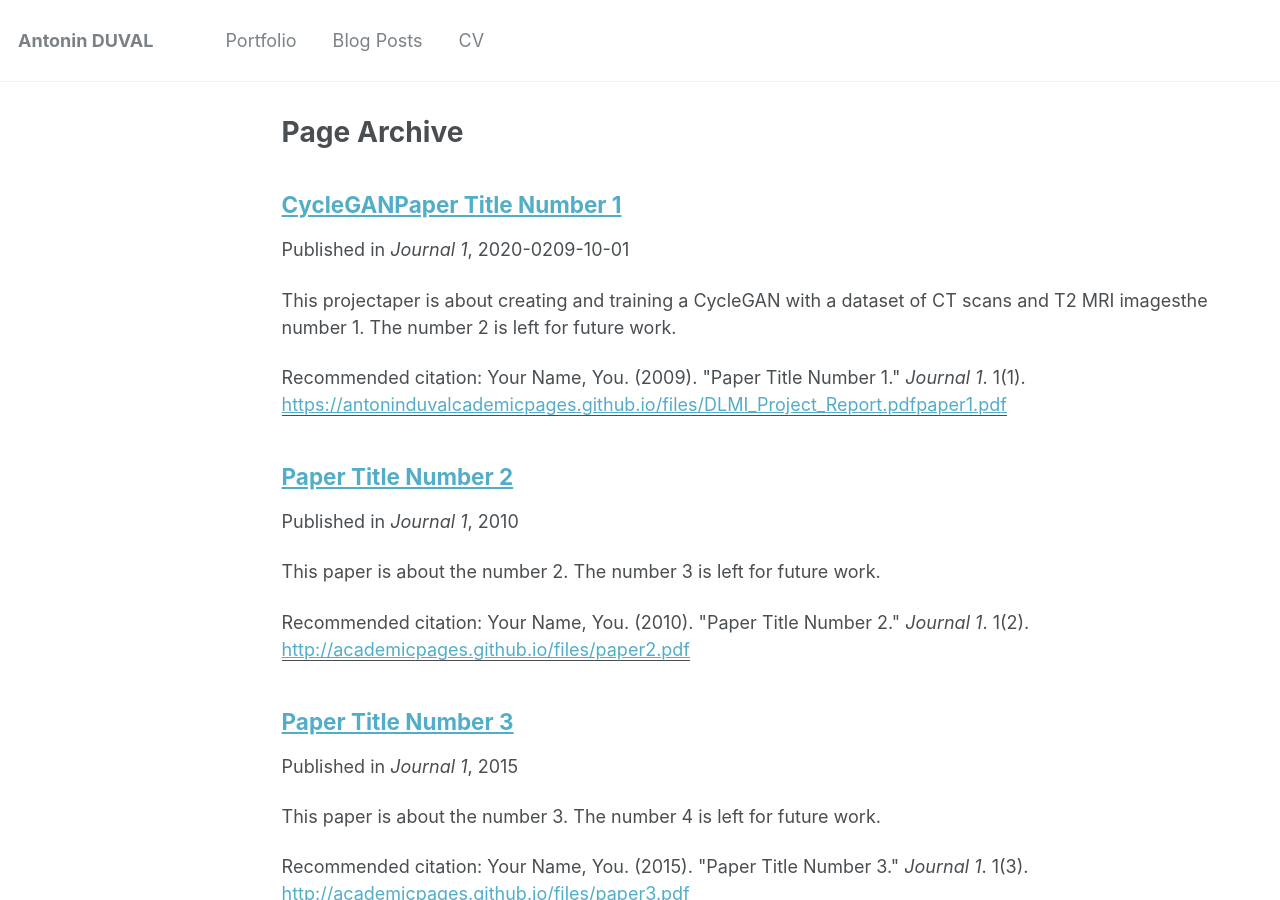
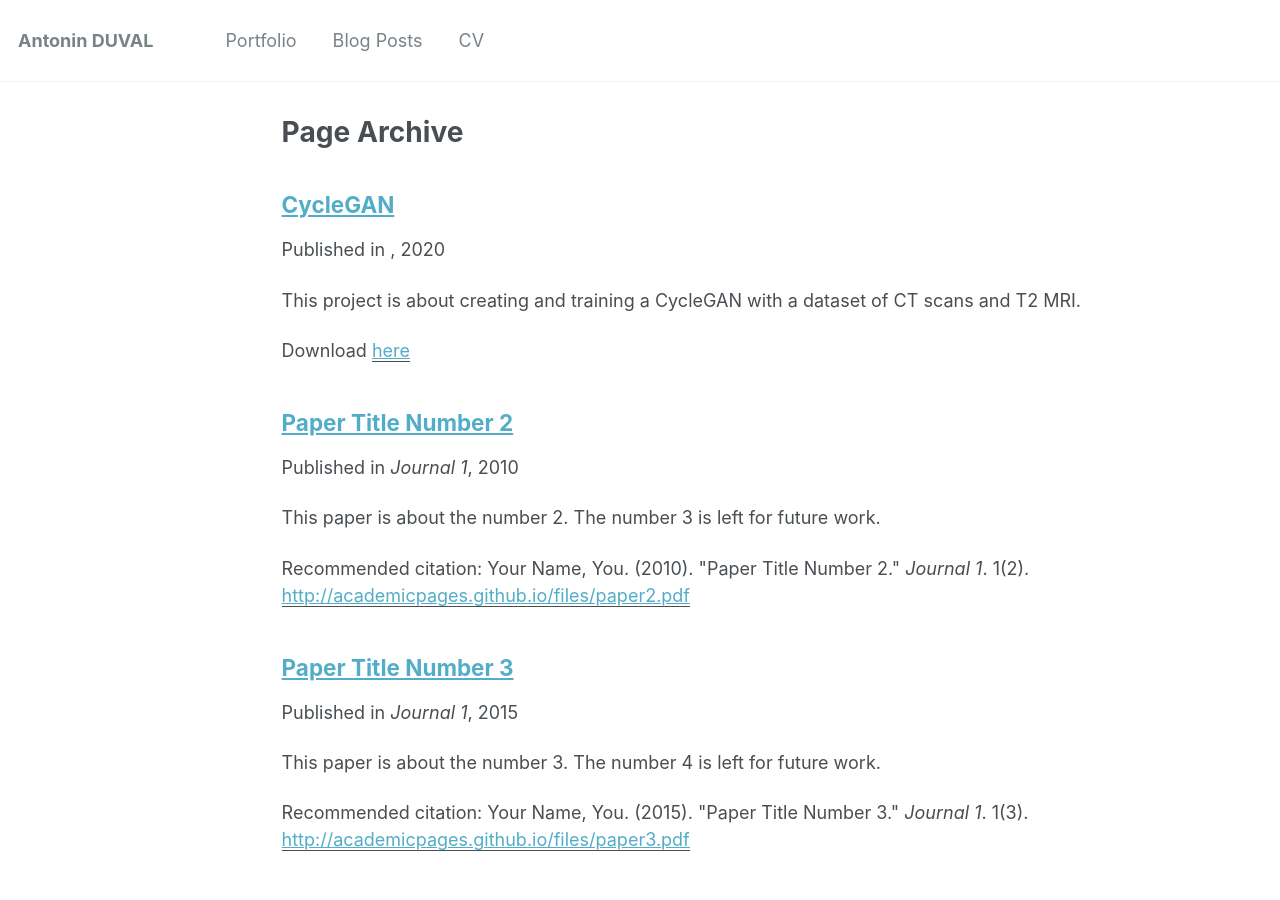
Before and after one commit to AntoninDuval/antoninduval.github.io, a Jekyll site: the page built from _pages/page-archive.html, in a window 1280 px wide and 900 px high. Built offline with Jekyll 4.4.1, drawn with Linux system fonts in a browser that asks for light colours; a file with an impossible date is left out.

Commit message:
Fixed error due to stackedit

```diff
--- a/_publications/2009-10-01-paper-title-number-1.md
+++ b/_publications/2009-10-01-paper-title-number-1.md
@@ -1,18 +1,10 @@
 ---
-title: "CycleGANPaper Title Number 1"
+title: "CycleGAN"
 collection: publications
-permalink: /publication/cyclegan2009-10-01-paper-title-number-1
-excerpt: 'This projectaper is about creating and training a CycleGAN with a dataset of CT scans and T2 MRI imagesthe number 1. The number 2 is left for future work.'
-date: 2020-0209-10-01
-venue: 'Journal 1'
-paperurl: 'https://antoninduvalcademicpages.github.io/files/DLMI_Project_Report.pdfpaper1.pdf'
-citation: 'Your Name, You. (2009). &quot;Paper Title Number 1.&quot; <i>Journal 1</i>. 1(1).'
+permalink: /publication/cyclegan
+excerpt: 'This project is about creating and training a CycleGAN with a dataset of CT scans and T2 MRI.'
+date: 2020-02-01
+paperurl: 'https://antoninduval.github.io/files/DLMI_Project_Report.pdf'
 ---
-This projectaper is about creating and training a CycleGAN with a dataset of CT scans and T2 MRI imagesthe number 1. The number 2 is left for future work.
-
-[Download project reportaper here](https://antoninduvalcademicpages.github.io/files/DLMI_Project_Report.pdf)paper1.pdf)
-
-Recommended citation: Your Name, You. (2009). "Paper Title Number 1." <i>Journal 1</i>. 1(1).
-<!--stackedit_data:
-eyJoaXN0b3J5IjpbNzIyNzQ4NzI4XX0=
--->
+This project is about creating and training a CycleGAN with a dataset of CT scans and T2 MRI images.
+[Download project report here](https://antoninduvalcademicpages.github.io/files/DLMI_Project_Report.pdf)
```
Also changed, not shown: _pages/about.md (+3 -11 lines).
